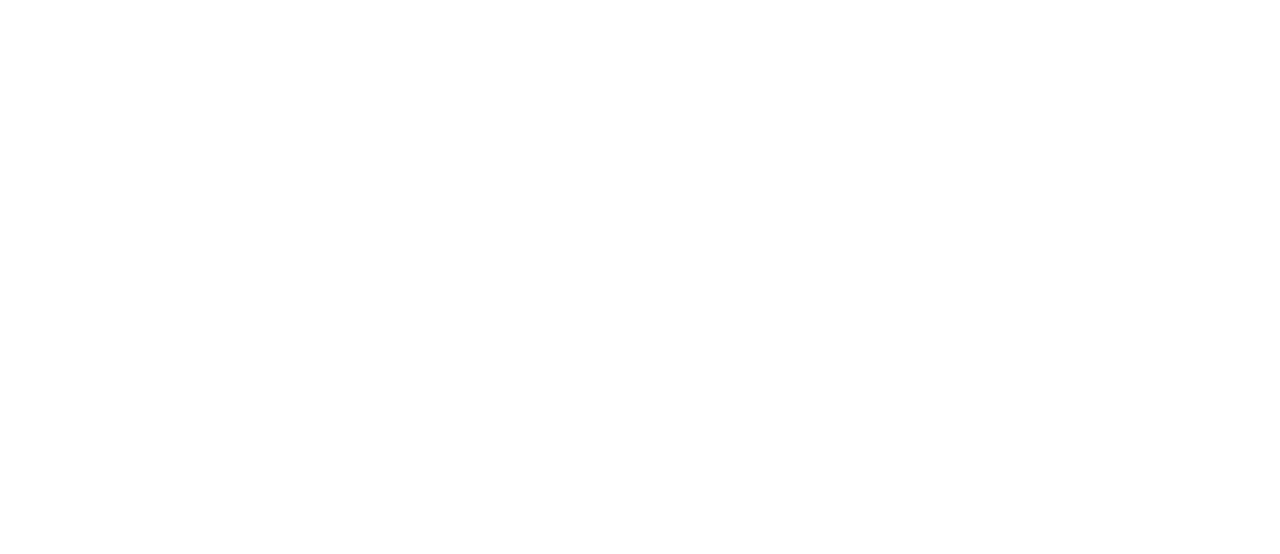
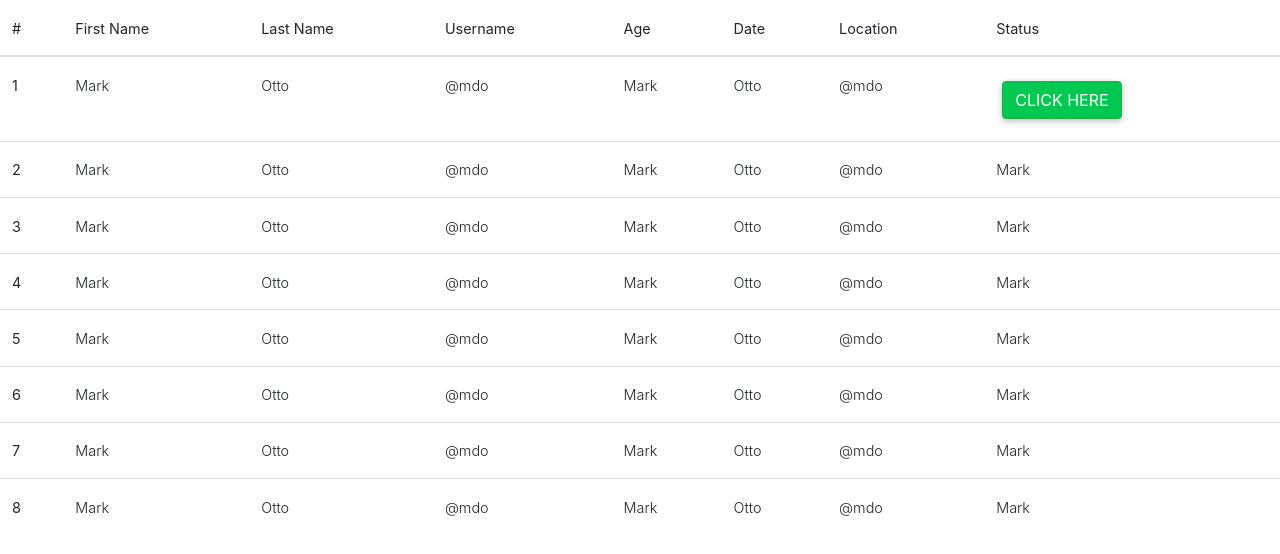
Before and after one commit to Camilo9619/SISTSADOR, a React (Create React App) app: page /Tabla_Prestadores in a window 1280 px wide. Shown: the top 554 px of the page. Built offline with nearby package versions, Linux system fonts and the light colour scheme.

Commit message:
Adicion y modificacion ventana Home

```diff
--- a/package.json
+++ b/package.json
@@ -8,7 +8,9 @@
     "@testing-library/user-event": "^7.2.1",
     "axios": "^0.19.2",
     "bootstrap": "^4.6.0",
+    "cdbreact": "^1.1.0",
     "md5": "^2.2.1",
+    "mdbreact": "^5.0.2",
     "react": "^16.13.1",
     "react-dom": "^16.13.1",
     "react-router-dom": "^5.2.0",
--- a/src/components/App.js
+++ b/src/components/App.js
@@ -7,13 +7,21 @@
 import encabezado from './encabezado';
 import formulario_login from './formulario_login';
 import texto_login from './texto_login';
+import Tabla from '../pages/Home';
+import '@fortawesome/fontawesome-free/css/all.min.css';
+import 'bootstrap-css-only/css/bootstrap.min.css';
+import 'mdbreact/dist/css/mdb.css';
+import NavbarPage from './NavbarPage';
+import Tabla_Prestadores from './Tabla_Prestadores';
+import Home from '../pages/Home';
 function App() {
   return (
     <BrowserRouter>
       <Layout>
         <Switch>
           <Route exact path="/" component={Login}/>
-          <Route exact path="/Menu" component={centro}/>
+          <Route exact path="/Tabla_Prestadores" component={Tabla_Prestadores}/>
+          <Route exact path="/Home"component={Home}/>
         </Switch>
       </Layout>
     </BrowserRouter>
--- /dev/null
+++ b/src/components/NavbarPage.js
@@ -0,0 +1,32 @@
+import React from 'react';
+import {NavLink, withRouter}  from 'react-router-dom'
+class Navbar extends React.Component {
+    getNavLinkClass = (path) => {
+        return this.props.location.pathname === path ? 'active' : '';
+    }
+    render() {
+        return (
+            <nav className="navbar navbar-inverse" >
+                <div className="container-fluid">
+                    <div className="navbar-header">
+                        <button type="button" className="navbar-toggle collapsed" data-toggle="collapse" data-target="#bs-example-navbar-collapse-1" aria-expanded="false">
+                            <span className="sr-only">Toggle navigation</span>
+                            <span className="icon-bar"></span>
+                            <span className="icon-bar"></span>
+                            <span className="icon-bar"></span>
+                        </button>
+                        <a className="navbar-brand" href="/">Al trote</a>
+                    </div>
+                    <div className="collapse navbar-collapse" id="bs-example-navbar-collapse-1">
+                        <ul className="nav navbar-nav navbar-right">
+                           <li className={this.getNavLinkClass("/")}><NavLink to="/" >Listar</NavLink></li>
+                           <li className={this.getNavLinkClass("/agregar")}><NavLink to="/agregar">Agregar</NavLink></li>
+                        </ul>
+                    </div>
+                </div>
+            </nav>
+        )
+    }
+};
+Navbar = withRouter(Navbar);
+export default Navbar;
--- /dev/null
+++ b/src/components/Tabla_Prestadores.js
@@ -0,0 +1,110 @@
+import React, { Component } from 'react';
+
+class Tabla_Prestadores extends Component {
+    render() {
+        return (
+            <div>
+                <div>
+                <table class="table">
+                        <thead>
+                            <tr>
+                            <th scope="col">#</th>
+                            <th scope="col">First Name</th>
+                            <th scope="col">Last Name</th>
+                            <th scope="col">Username</th>
+                            <th scope="col">Age</th>
+                            <th scope="col">Date</th>
+                            <th scope="col">Location</th>
+                            <th scope="col">Status</th>
+                            </tr>
+                        </thead>
+                        <tbody>
+                            <tr>
+                            <th scope="row">1</th>
+                            <td>Mark</td>
+                            <td>Otto</td>
+                            <td>@mdo</td>
+                            <td>Mark</td>
+                            <td>Otto</td>
+                            <td>@mdo</td>
+                            <td><button className="btn btn-success"> Click here</button></td>
+                            </tr>
+                            <tr>
+                            <th scope="row">2</th>
+                            <td>Mark</td>
+                            <td>Otto</td>
+                            <td>@mdo</td>
+                            <td>Mark</td>
+                            <td>Otto</td>
+                            <td>@mdo</td>
+                            <td>Mark</td>
+                            </tr>
+                            <tr>
+                            <th scope="row">3</th>
+                            <td>Mark</td>
+                            <td>Otto</td>
+                            <td>@mdo</td>
+                            <td>Mark</td>
+                            <td>Otto</td>
+                            <td>@mdo</td>
+                            <td>Mark</td>
+                            </tr>
+                            <tr>
+                            <th scope="row">4</th>
+                            <td>Mark</td>
+                            <td>Otto</td>
+                            <td>@mdo</td>
+                            <td>Mark</td>
+                            <td>Otto</td>
+                            <td>@mdo</td>
+                            <td>Mark</td>
+                            </tr>
+                            <tr>
+                            <th scope="row">5</th>
+                            <td>Mark</td>
+                            <td>Otto</td>
+                            <td>@mdo</td>
+                            <td>Mark</td>
+                            <td>Otto</td>
+                            <td>@mdo</td>
+                            <td>Mark</td>
+                            </tr>
+                            <tr>
+                            <th scope="row">6</th>
+                            <td>Mark</td>
+                            <td>Otto</td>
+                            <td>@mdo</td>
+                            <td>Mark</td>
+                            <td>Otto</td>
+                            <td>@mdo</td>
+                            <td>Mark</td>
+                            </tr>
+                            <tr>
+                            <th scope="row">7</th>
+                            <td>Mark</td>
+                            <td>Otto</td>
+                            <td>@mdo</td>
+                            <td>Mark</td>
+                            <td>Otto</td>
+                            <td>@mdo</td>
+                            <td>Mark</td>
+                            </tr>
+                            <tr>
+                            <th scope="row">8</th>
+                            <td>Mark</td>
+                            <td>Otto</td>
+                            <td>@mdo</td>
+                            <td>Mark</td>
+                            <td>Otto</td>
+                            <td>@mdo</td>
+                            <td>Mark</td>
+                            </tr>
+                        </tbody>
+                    </table>
+                </div>
+            </div>
+        );
+    }
+}
+
+export default Tabla_Prestadores;
--- a/src/components/formulario_login.js
+++ b/src/components/formulario_login.js
@@ -33,7 +33,7 @@
                                             onChange={this.handleChange}
                                         />
                                         <br/>
-                                        <Link className="boton-login" target="_blank" to="/Menu">Iniciar Sesion</Link>
+                                        <Link className="boton-login" target="_blank" to="/Home">Iniciar Sesion</Link>
                                         <div className="enlace">
                                             <a href="/">¿Olvidaste tu contraseña?</a>
                                         </div>
--- /dev/null
+++ b/src/css/home.css
@@ -0,0 +1,6 @@
+.titulo-tabla{
+    text-align: center;
+    color:#000000;
+    font-size: 30px;
+    font-weight: bolder;;
+}
--- a/src/index.js
+++ b/src/index.js
@@ -1,6 +1,9 @@
 import React from 'react';
 import ReactDOM from 'react-dom';
 import 'bootstrap/dist/css/bootstrap.css';
+import '@fortawesome/fontawesome-free/css/all.min.css';
+import 'bootstrap-css-only/css/bootstrap.min.css';
+import 'mdbreact/dist/css/mdb.css';
 
 
 import App from './components/App';
--- /dev/null
+++ b/src/pages/Home.js
@@ -0,0 +1,32 @@
+import React, { Component } from 'react';
+import NavbarPage from '../components/NavbarPage';
+import Sidebar from '../components/Sidebar';
+import Tabla_Prestadores from '../components/Tabla_Prestadores';
+import '../css/home.css';
+class Home extends Component {
+    render() {
+        return (
+            <div>
+                <div>
+                    <div classname="">
+                        <NavbarPage></NavbarPage>
+                    </div>
+                    <div className="row">
+                        <div className="col-3">
+                         <Sidebar></Sidebar>
+                        </div>
+                        <div className="col-9">
+                            <div classname="tabla">
+                                <div className="titulo-tabla">
+                                    <span>Lista de Prestadores</span>
+                                </div>
+
+                            </div>
+                        </div>
+                    </div>
+                </div>
+            </div>
+        );
+    }
+}
+export default Home;
--- a/src/pages/Login.js
+++ b/src/pages/Login.js
@@ -11,10 +11,6 @@
     render() {
         return (
             <div>
-                <abajo/>
-                <centro/>
-                <formulario_login></formulario_login>
-                <texto_login></texto_login>
                 <div className="color-fondo">
                     <div className="container-fluid">
                         <div className="row">
--- a/src/pages/Menu.js
+++ b/src/pages/Menu.js
@@ -3,20 +3,20 @@
 import '../css/menu.css';
 import {BrowserRouter, Switch, Link,Route} from 'react-router-dom';
 import 'bootstrap/dist/css/bootstrap.min.css';
-
-
-import abajo from '../components/abajo';
-import encabezado from '../components/encabezado';
 class Menu extends Component {
     render() {
         return (
             <div>
                 <div className="fondo-parte">
-                    <BrowserRouter>
-                        <Switch>
-                                <Route exact path="/" component={centro}/>
-                        </Switch>
-                    </BrowserRouter>
+                  <div>
+                    <encabezado/>
+                  </div>
+                  <div>
+                    <centro/>
+                  </div>
+                  <div>
+                    <abajo/>
+                  </div>
                 </div>
             </div>
         );
```
Also changed, not shown: src/components/Sidebar.js (added, +53 -0 lines), 1 other file (tests, documents, lock files or other folders).
